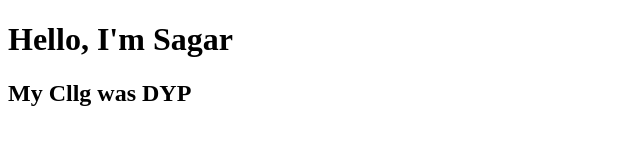
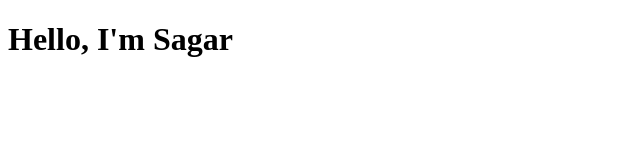
Before and after one commit to sagarpatil1211/website_using_css, a plain HTML site: page index.html in a window 1280 px wide. Shown: the whole page, without its empty margins (0-640 px from the left). Drawn offline with Linux system fonts and the light colour scheme.

Commit message:
h2 removed

```diff
--- a/index.html
+++ b/index.html
@@ -8,6 +8,5 @@
 </head>
 <body>
     <h1>Hello, I'm Sagar</h1>
-    <h2>My Cllg was DYP</h2>
 </body>
 </html>
```
